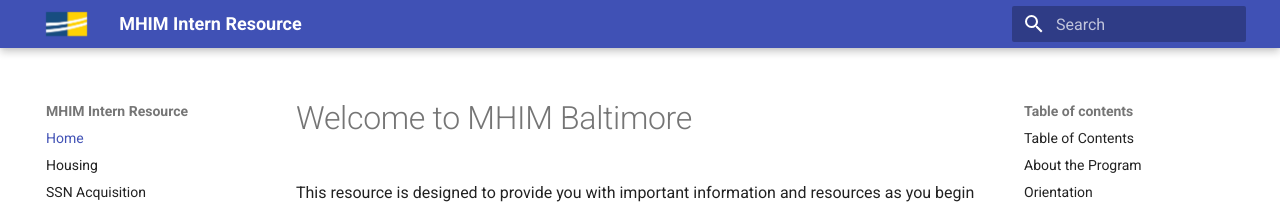
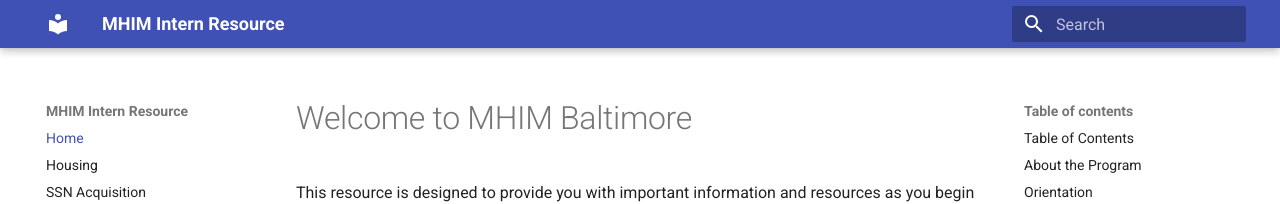
Before and after one commit to ofolimensah/Intern_Starter_Pack, an MkDocs documentation site: the page built from docs/index.md, in a window 1280 px wide. Shown: the top 204 px of the page. Built offline with MkDocs 1.6.1 and Material for MkDocs 9.7.7, drawn with Linux system fonts in a browser that asks for light colours.

Commit message:
Update mkdocs.yml

```diff
--- a/mkdocs.yml
+++ b/mkdocs.yml
@@ -11,7 +11,8 @@ nav:
 
 theme:
   name: material
-  logo: images/favicon.png
+  icon:
+    logo: images/favicon.png
   favicon: images/favicon.png
   features:
     - navigation.sections
```
